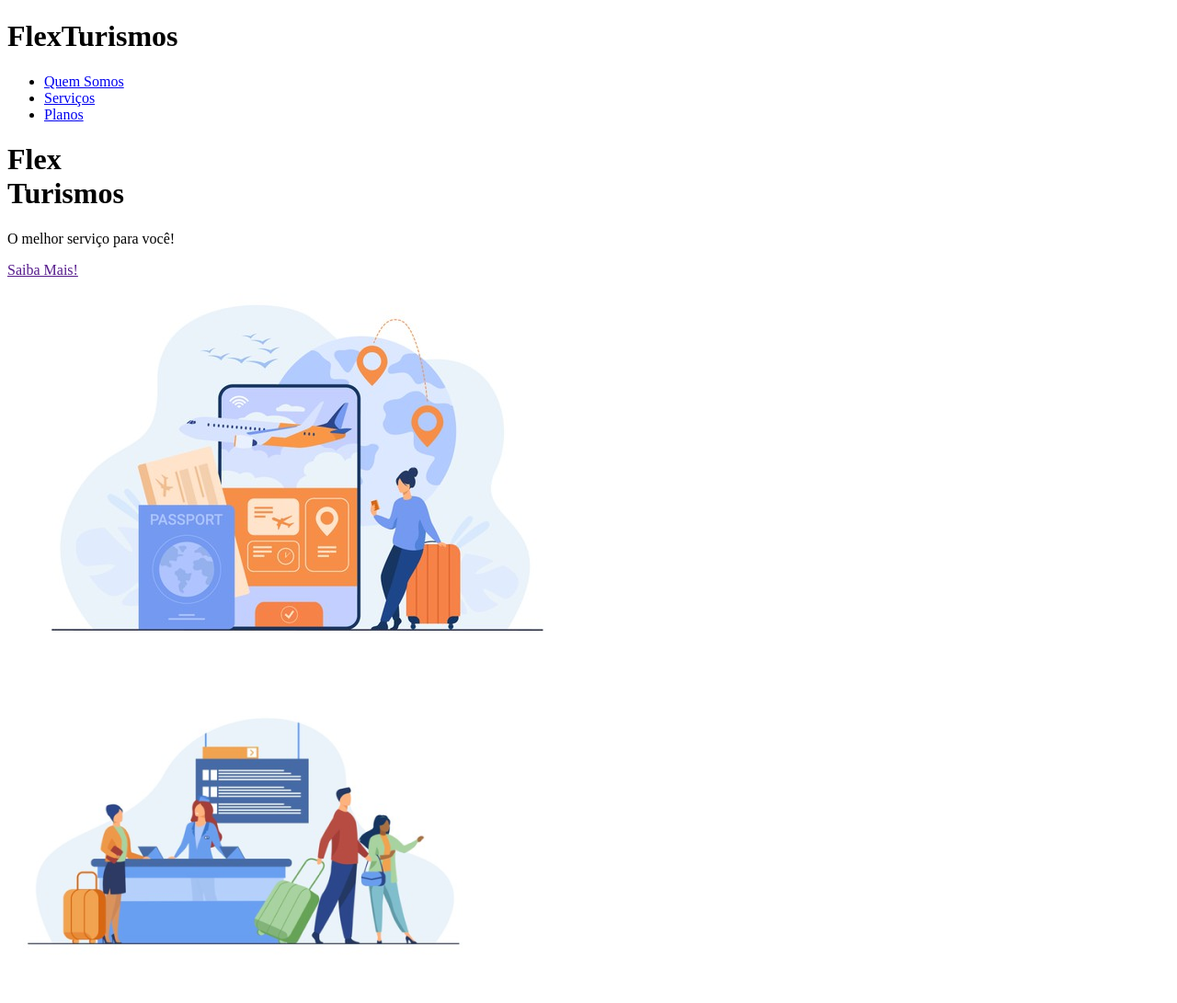
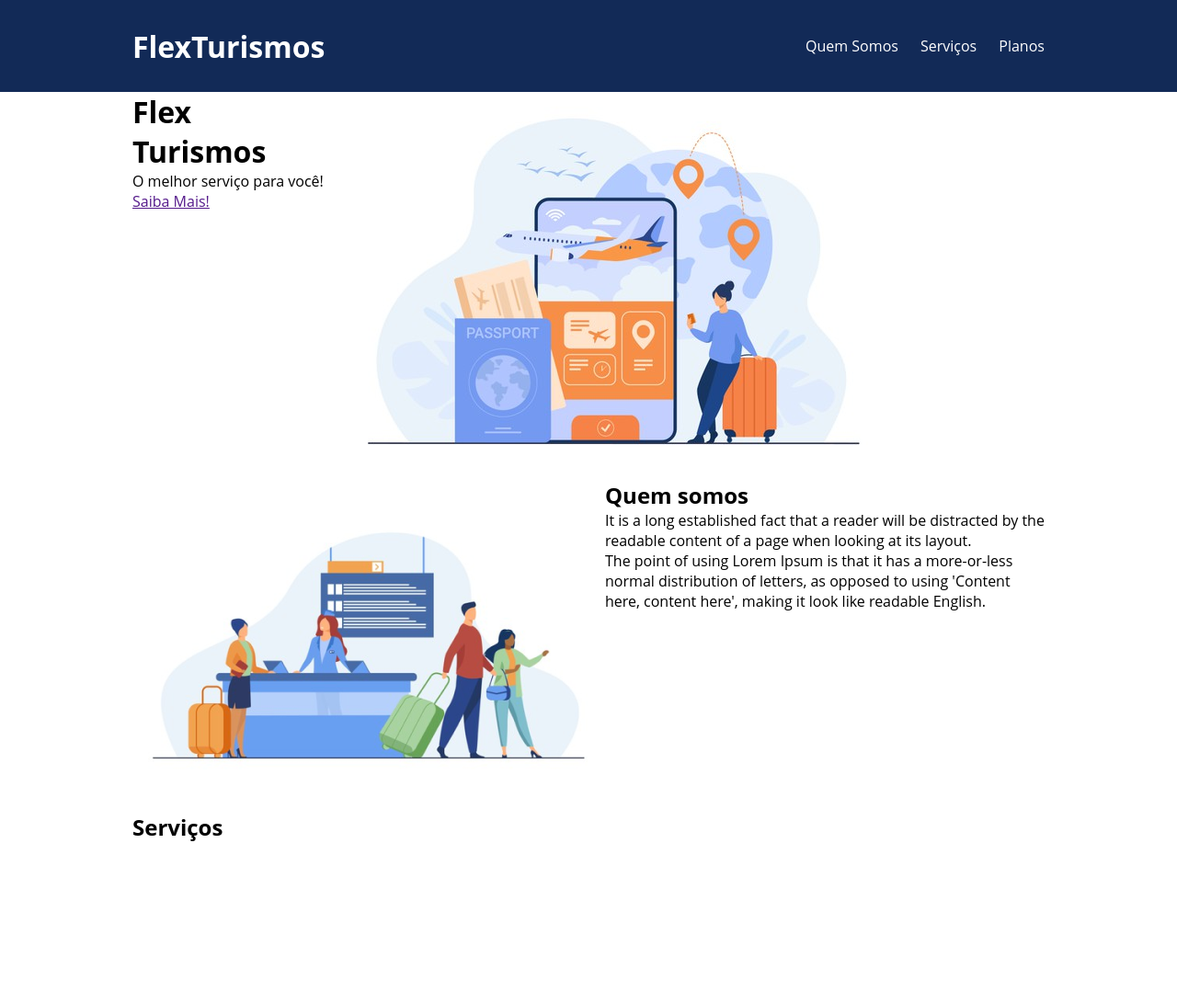
Before and after one commit to brnsilveira/project-flexbox, a plain HTML site: page flex-projeto/index.html in a window 1280 px wide. Shown: the top 1091 px of the page at 92% size. Drawn offline with Linux system fonts and the light colour scheme.

Commit message:
Style the header using flexbox

```diff
--- a/flex-projeto/index.html
+++ b/flex-projeto/index.html
@@ -8,15 +8,17 @@
 </head>
 <body>
     <header>
-        <h1>FlexTurismos</h1>
-        <ul>
-            <li><a href="#quem-somos">Quem Somos</a></li>
-            <li><a href="#servicos">Serviços</a></li>
-            <li><a href="#planos">Planos</a></li>
-        </ul>
+        <div class="flex-container menu">
+            <h1>FlexTurismos</h1>
+            <ul class="list-items">
+                <li><a href="#quem-somos">Quem Somos</a></li>
+                <li><a href="#servicos">Serviços</a></li>
+                <li><a href="#planos">Planos</a></li>
+            </ul>
+        </div>
     </header>
 
-    <div>
+    <div class="flex-container">
         <div>
             <h1>Flex <br>Turismos</h1>
             <p>O melhor serviço para você!</p>
@@ -28,7 +30,7 @@
         </div>
     </div>
 
-    <div>
+    <div class="flex-container">
         <div>
             <img src="./images/1-quem-somos.png" alt="balcão de atendimento">
         </div>
@@ -40,7 +42,7 @@
         </div>
     </div>
 
-    <div>
+    <div class="flex-container">
         <div>
             <h2>Serviços</h2>
         </div>
@@ -67,7 +69,7 @@
         </div>
     </div>
 
-    <div>
+    <div class="flex-container">
 
         <div>
             <h3>Plano 2</h3>
@@ -105,9 +107,9 @@
         </div>
     </div>
 
-    <footer>
-        <p>&copy; 2021 CSS Flexbox</p>
-        <p>Desenvolvido por: Seu nome aqui dev</p>
+    <footer class="flex-container">
+        <p>&copy; 2022 CSS Flexbox</p>
+        <p>Desenvolvido por: Bruno Silveira</p>
     </footer>
 </body>
 </html>
--- a/flex-projeto/style.css
+++ b/flex-projeto/style.css
@@ -0,0 +1,46 @@
+* {
+    margin: 0;
+    padding: 0;
+    font-family: 'Open Sans', sans-serif;
+}
+
+ul {
+    list-style: none;
+    margin: 0;
+    padding: 0;
+}
+
+ul li a {
+    text-decoration: none;
+}
+
+.flex-container {
+    display: flex;
+    max-width: 992px;
+    width: 100%;
+    margin: auto;
+}
+
+header {
+    color: #fff;
+    background-color: #122A57;
+    height: 100px;
+    display: flex;
+    align-items: center;
+}
+
+header .menu {
+    justify-content: space-between;
+}
+
+header .list-items {
+    display: flex;
+    align-items: center;
+    max-width: 260px;
+    width: 100%;
+    justify-content: space-between;
+}
+
+.list-items li a {
+    color: #fff;
+}
```
